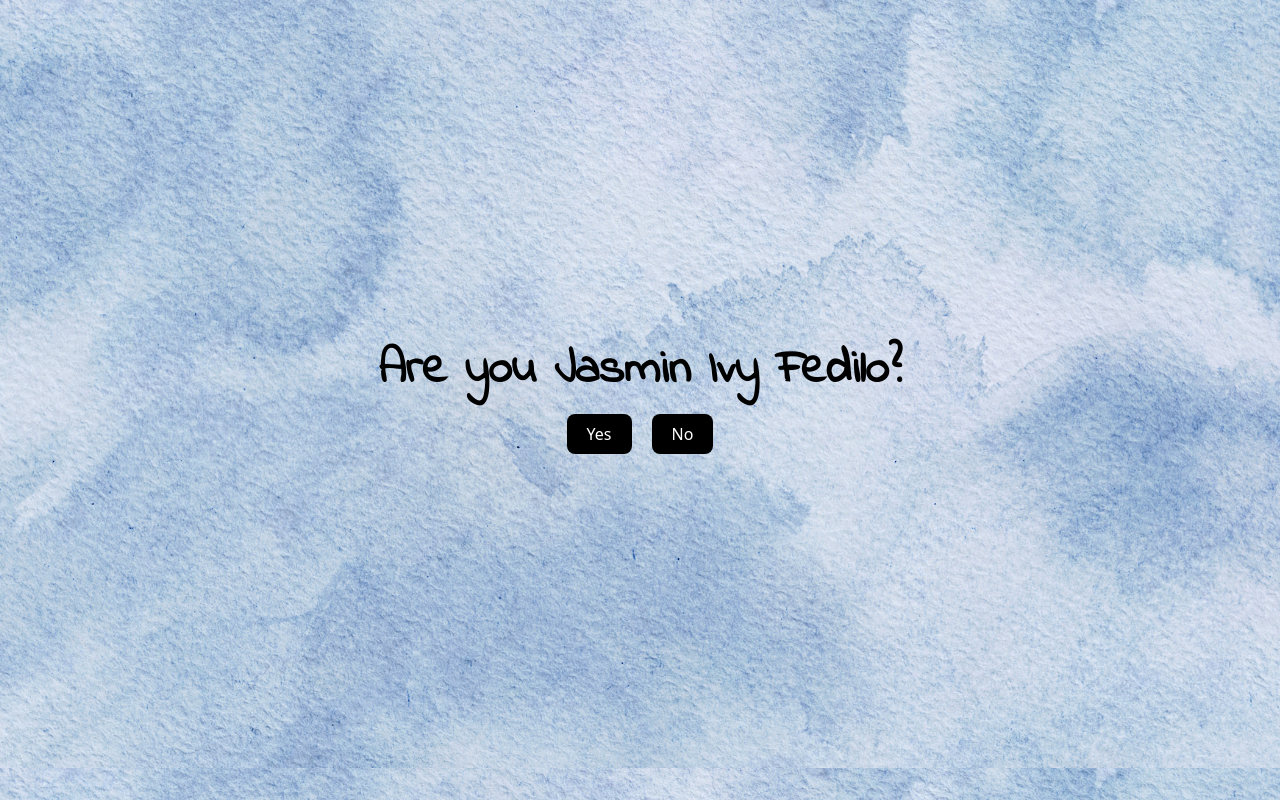
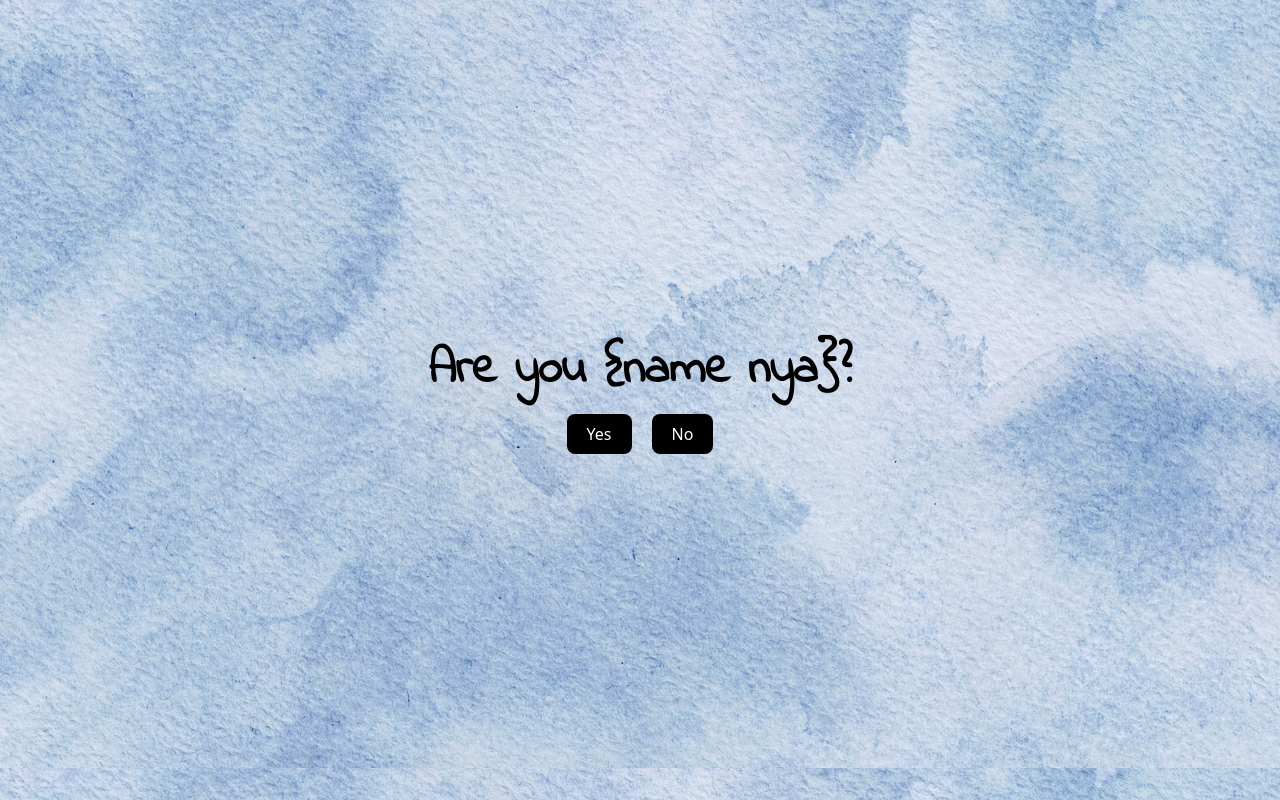
Before and after one commit to DavidBatoDev/Ivy-s-valentine, a React (Vite) app in the folder valentine/: page / in a window 1280 px wide. Built offline with nearby package versions, Linux system fonts and the light colour scheme.

Commit message:
update OkayYoureIvy component to personalize modal question with dynamic name

```diff
--- a/valentine/src/pages/Homepage.jsx
+++ b/valentine/src/pages/Homepage.jsx
@@ -90,7 +90,7 @@ const Homepage = () => {
       {/* Second Modal */}
       <BottomToCenterAnimation isOpen={secondModal} noCloseButton={true}>
         <div className="flex flex-col gap-5 justify-center items-center h-full w-full">
-          <TextTypeAnimation className={"text-black text-5xl"} text={"Are you Jasmin Ivy Fedilo?"} />
+          <TextTypeAnimation className={"text-black text-5xl"} text={"Are you {name nya}?"} />
           <motion.div
             initial={{ y: '100%', opacity: 0 }}
             animate={{ y: 0, opacity: 1 }}
```
